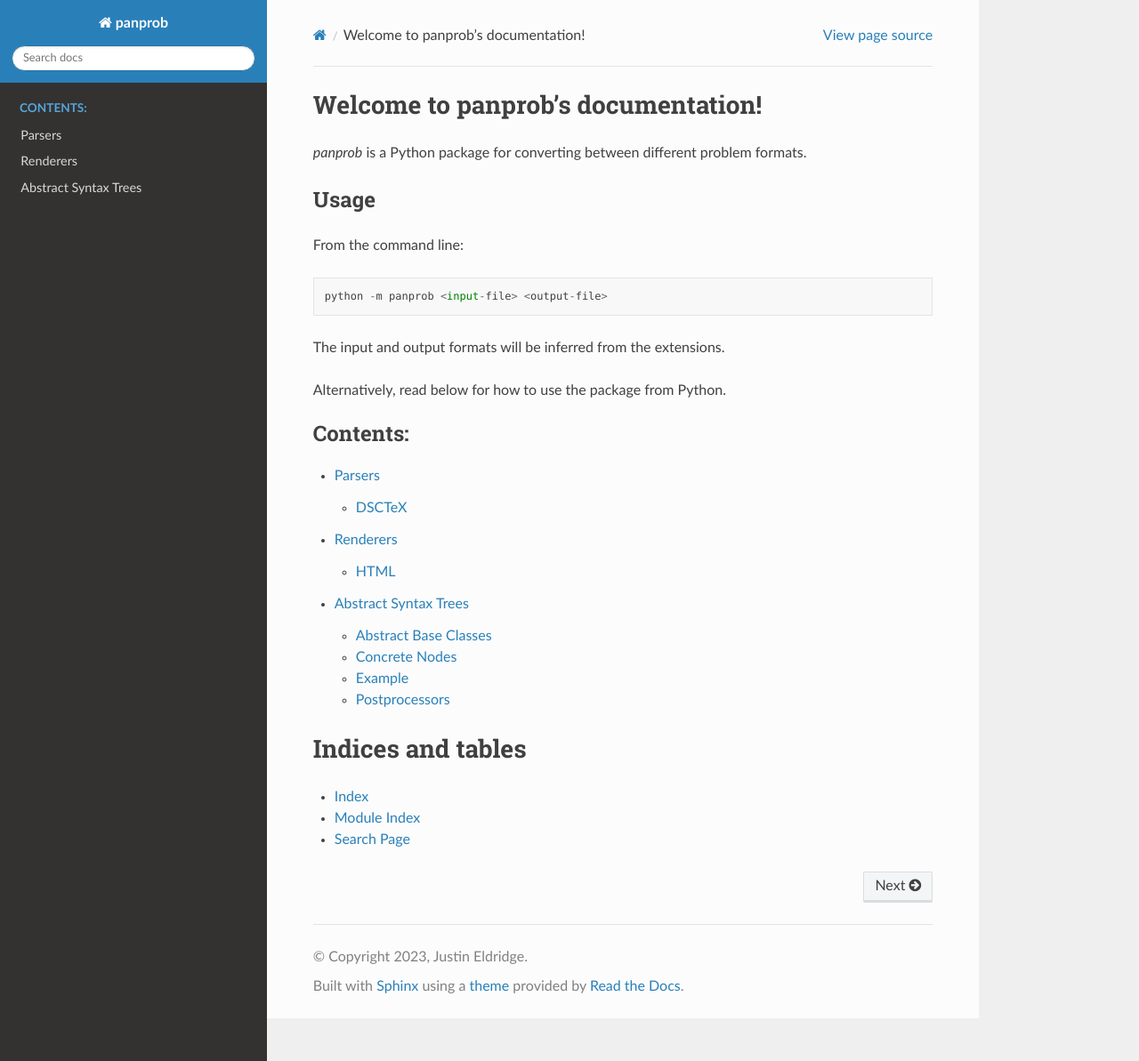
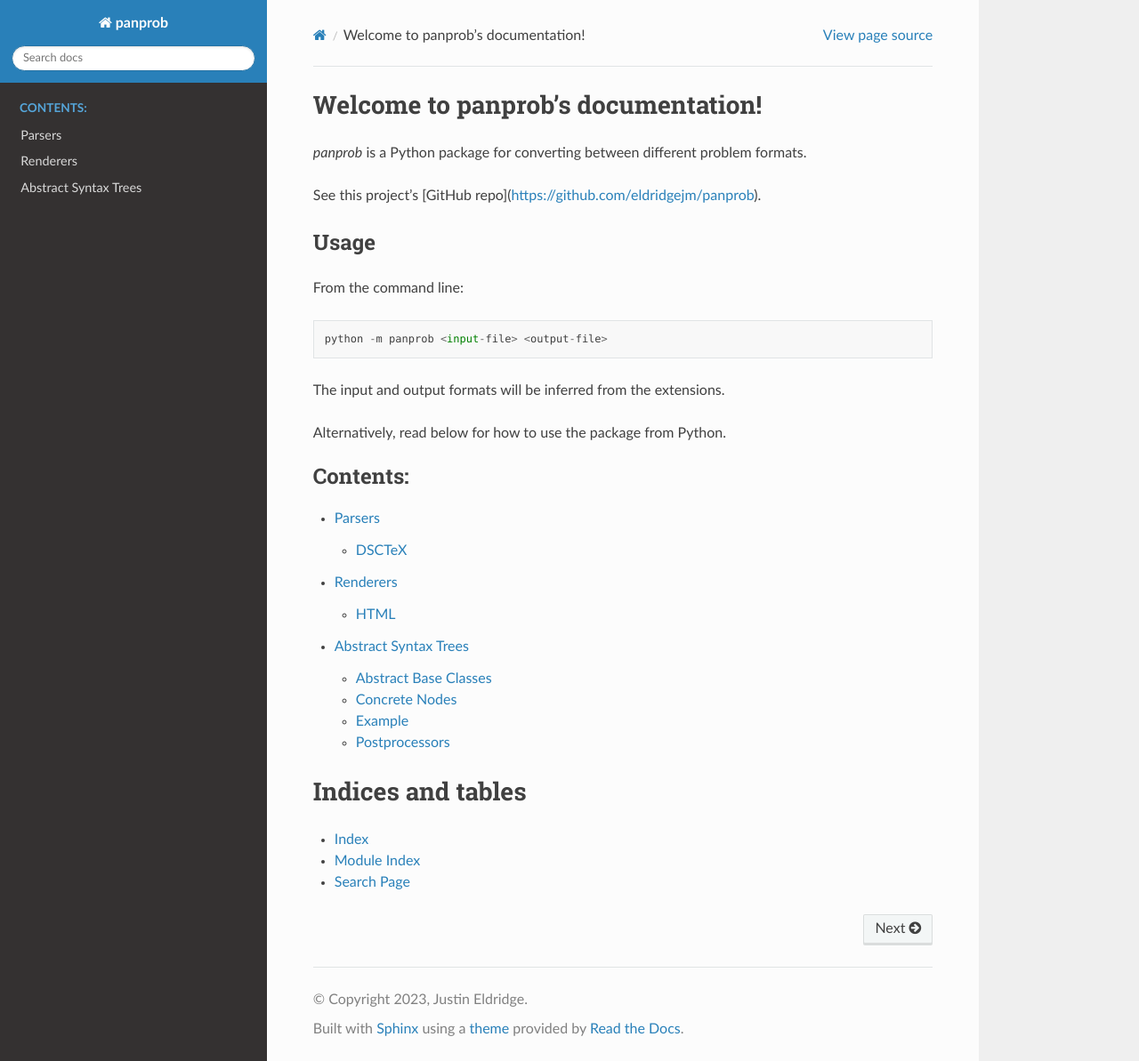
Before and after one commit to eldridgejm/panprob, a Sphinx documentation site: the page built from doc/source/index.rst, in a window 1280 px wide and 1193 px high. Shown: the whole window at 89% size. Built offline with Sphinx 7.4.7 and the Read the Docs theme 2.0.0, drawn with Linux system fonts in a browser that asks for light colours.

Commit message:
Added link to GH repo.

```diff
--- a/doc/source/index.rst
+++ b/doc/source/index.rst
@@ -7,6 +7,8 @@
 ===================================
 
 `panprob` is a Python package for converting between different problem formats.
+
+See this project's [GitHub repo](https://github.com/eldridgejm/panprob).
 
 Usage
 -----
```
